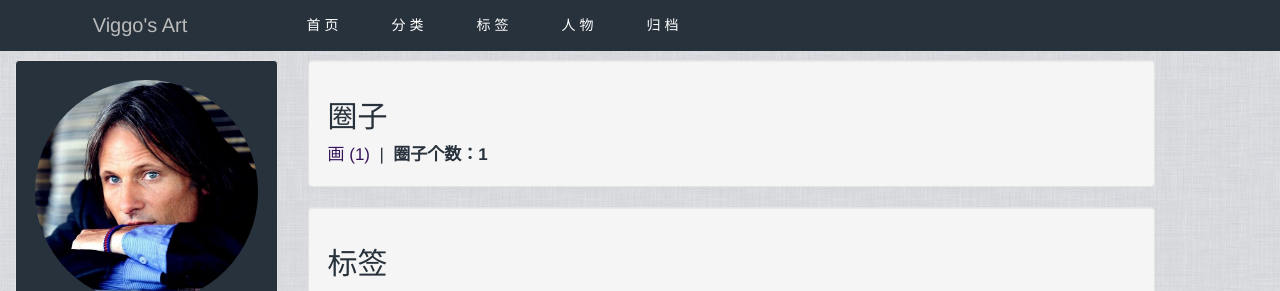
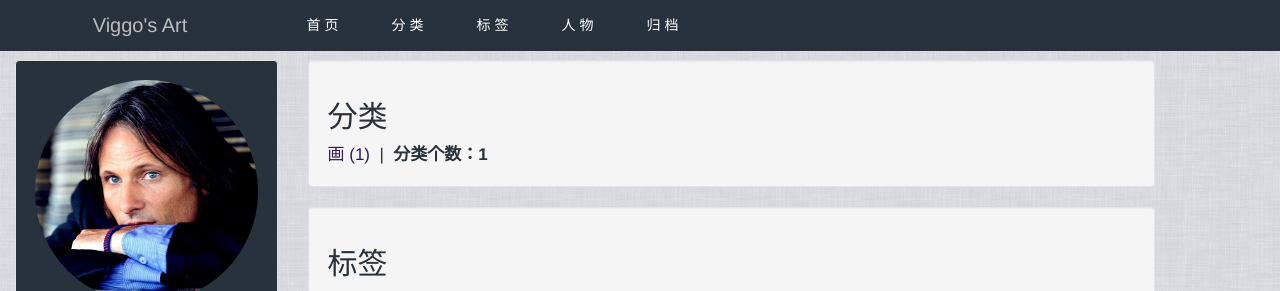
Before and after one commit to junesirius/ViggoArt, a Jekyll site: the page built from analysis.md, in a window 1280 px wide and 986 px high. Shown: the top 291 px of the window. Built offline with Jekyll 4.4.1, drawn with Linux system fonts in a browser that asks for light colours; comment, search, counter and statistics services are not loaded.

Commit message:
Update to most updated version

```diff
--- a/analysis.md
+++ b/analysis.md
@@ -4,7 +4,7 @@ title: 统计
 ---
 <div class="well article">
     <a id="{{ category-analysis }}" style="position: relative; top: -50px"></a>
-    <h2>圈子</h2>
+    <h2>分类</h2>
     <!-- Find the max category count -->
     {% assign sorted_categories = site.categories | sort %}
     {% assign max_category_count = 0 %}
@@ -17,12 +17,12 @@ title: 统计
     {% for i in (1..max_category_count) reversed %}
         {% for category in sorted_categories %}
             {% if category[1].size == i %}
-                <a href="{{ site.baseurl }}/categories.html#{{ category[0] }}">{{ category[0] }} ({{ category[1].size }})</a>
+                <a href="{{ site.baseurl }}/categories#{{ category[0] }}">{{ category[0] }} ({{ category[1].size }})</a>
                 &nbsp;|&nbsp;
             {% endif %}
         {% endfor %}
     {% endfor %}
-    <span><b>圈子个数：{{ site.categories | size }}</b></span>
+    <span><b>分类个数：{{ site.categories | size }}</b></span>
 </div>
 
 <div class="well article">
@@ -40,7 +40,7 @@ title: 统计
     {% for i in (1..max_tag_count) reversed %}
         {% for tag in sorted_tags %}
             {% if tag[1].size == i %}
-                <a href="{{ site.baseurl }}/tags.html#{{ tag[0] }}">{{ tag[0] }} ({{ tag[1].size }})</a>
+                <a href="{{ site.baseurl }}/tags#{{ tag[0] }}">{{ tag[0] }} ({{ tag[1].size }})</a>
                 &nbsp;|&nbsp;
             {% endif %}
         {% endfor %}
@@ -85,7 +85,7 @@ title: 统计
     {% for character_count_index in (1..max_character_count) reversed %}
         {% for i in (0..character_num_minus) %}
             {% if character_count_list[i] == character_count_index %}
-                <a href="{{ site.baseurl }}/characters.html#{{ character_list[i] }}">{{ character_list[i] }} ({{ character_count_list[i] }})</a>
+                <a href="{{ site.baseurl }}/characters#{{ character_list[i] }}">{{ character_list[i] }} ({{ character_count_list[i] }})</a>
                 &nbsp;|&nbsp;
             {% endif %}
         {% endfor %}
--- a/index.html
+++ b/index.html
@@ -17,7 +17,7 @@ title: 首页
 
     <div class="post-description">
       {% if post.description == null %}
-        {{ post.content | strip_html | strip_newlines | truncate: 150 }}
+        {{ post.content | strip_html | truncate: 150 }}
       {% else %}
         {{ post.description }}
       {% endif %}
```
Also changed, not shown: categories-detail.md (+1 -1 lines), categories.md (+3 -3 lines), Gemfile.lock, README.md (added).
